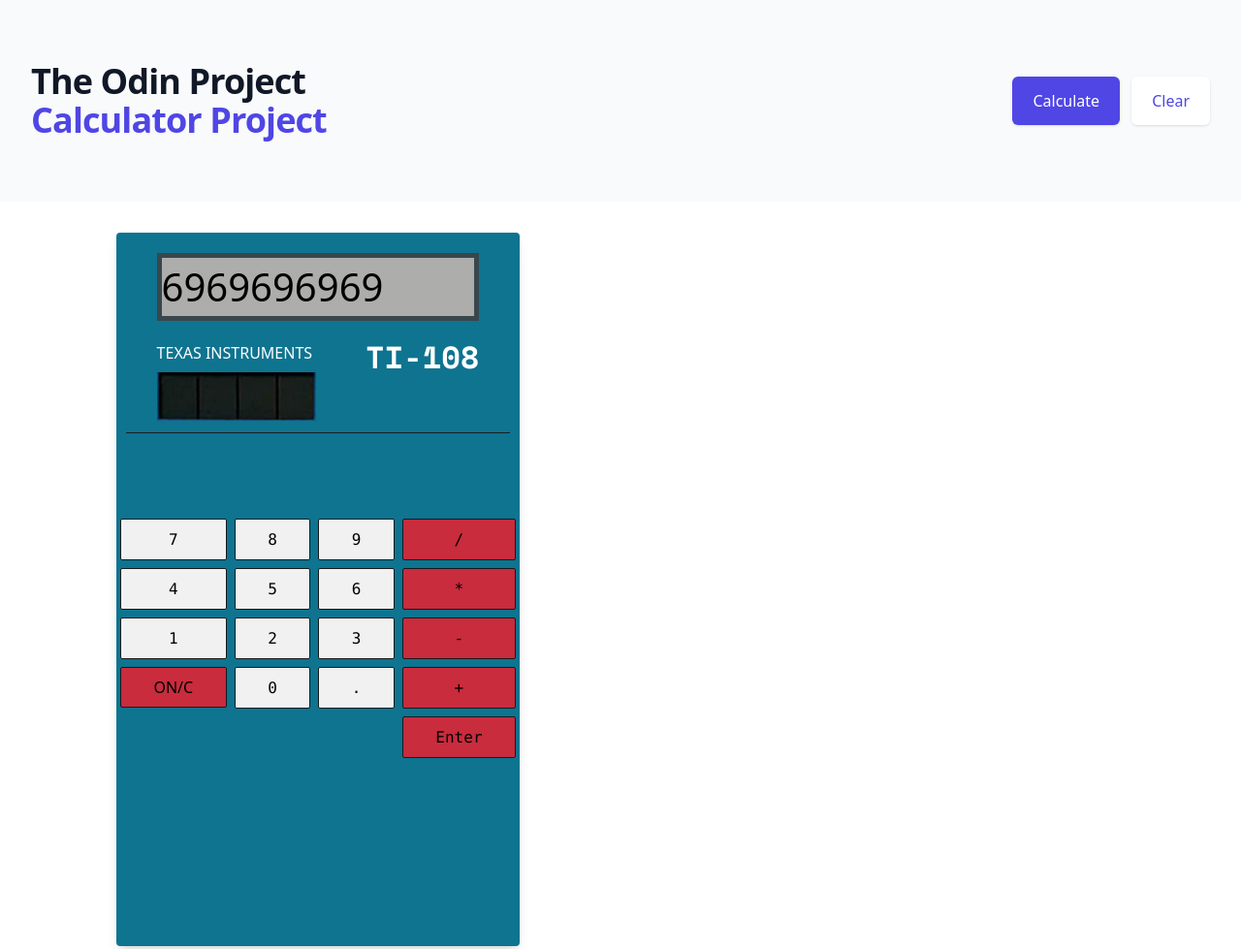
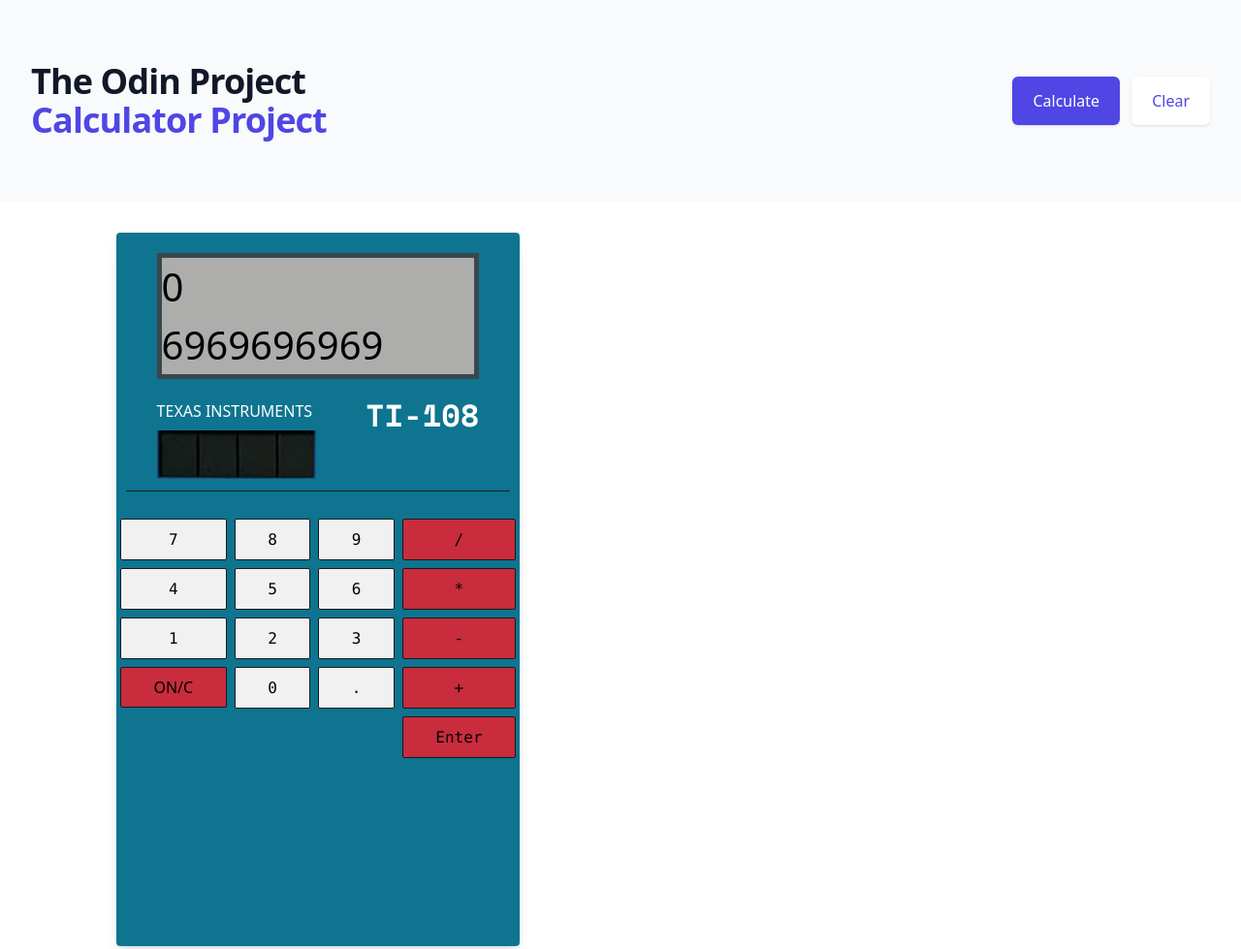
Before and after one commit to J-Skarbek/Calculator-Project, a plain HTML site: page index.html in a window 1280 px wide. Shown: the top 979 px of the page at 97% size. Drawn offline with nearby package versions, Linux system fonts and the light colour scheme; files whose address does not match are found by name.

Commit message:
refine functions, declare variables to scripts. Add CSS to remove default input views. Add input field to HTML.

```diff
--- a/index.html
+++ b/index.html
@@ -35,6 +35,7 @@
             <div class="display-info col-start-1 col-span-4">
                 <div class="etcetera">
                     <div class="numerical-display col-start-2 col-span-4">
+                        <input type="number" id="display-screen" min="0" max="999999999" value="0">
                         <span>6969696969</span>
                     </div>
                     <div class="make-model">
--- a/scripts.js
+++ b/scripts.js
@@ -1,6 +1,11 @@
 let inputOne;
 let inputTwo;
 let inputThree;
+
+let additionResult = add();
+let subtractionResult = subtract();
+let mulitplicationResult = multiply();
+let divisionResult = divide();
 
 function add(inputOne, inputTwo) {
     let result = inputOne + inputTwo;
--- a/style.css
+++ b/style.css
@@ -1,3 +1,19 @@
+input {
+    all: unset;
+  }
+
+/* Chrome, Safari, Edge, Opera */
+input::-webkit-outer-spin-button,
+input::-webkit-inner-spin-button {
+  -webkit-appearance: none;
+  margin: 0;
+}
+
+/* Firefox */
+input[type=number] {
+  -moz-appearance: textfield;
+}
+
 #solar {
     height: 50px;
 }
```
